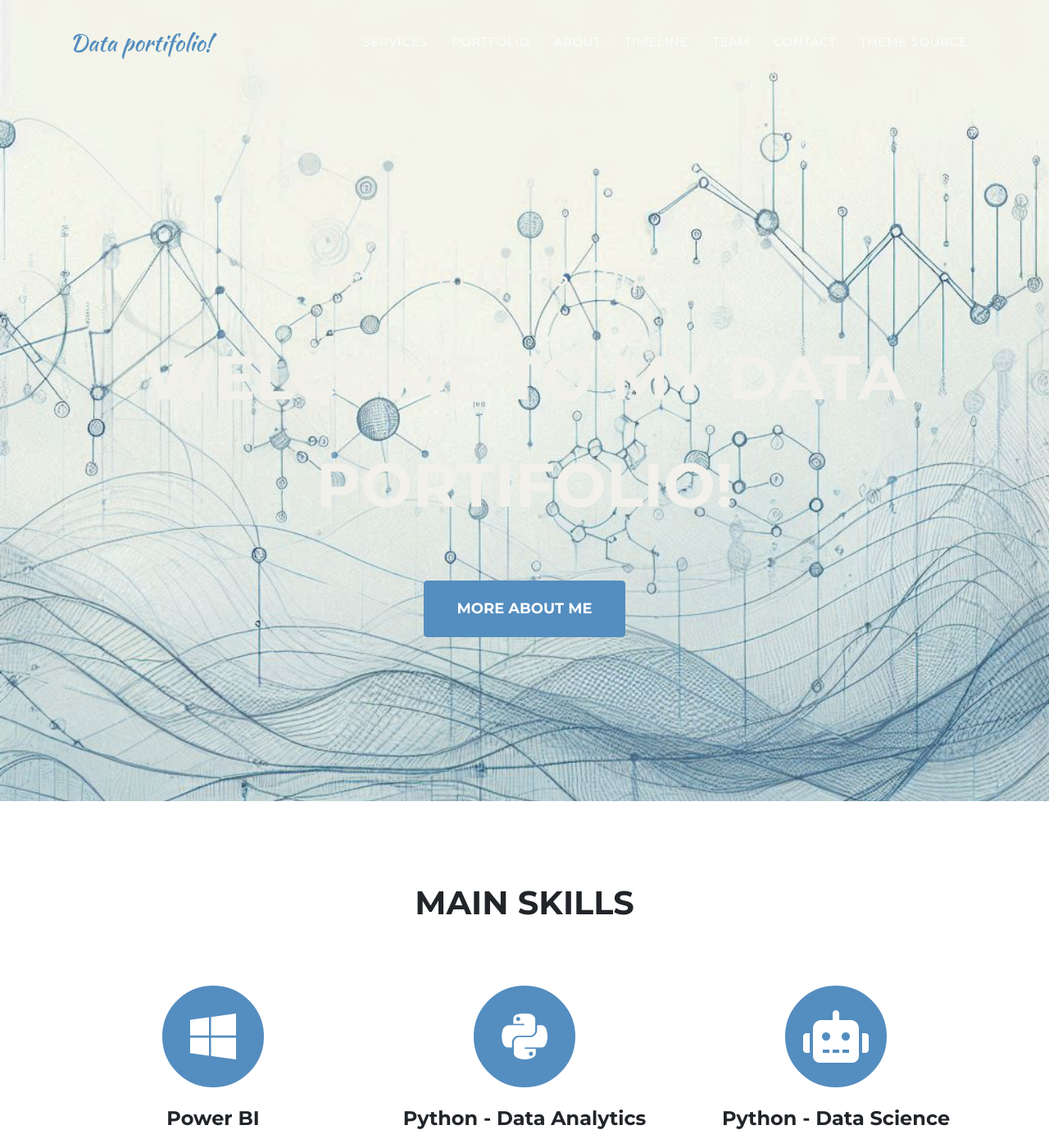
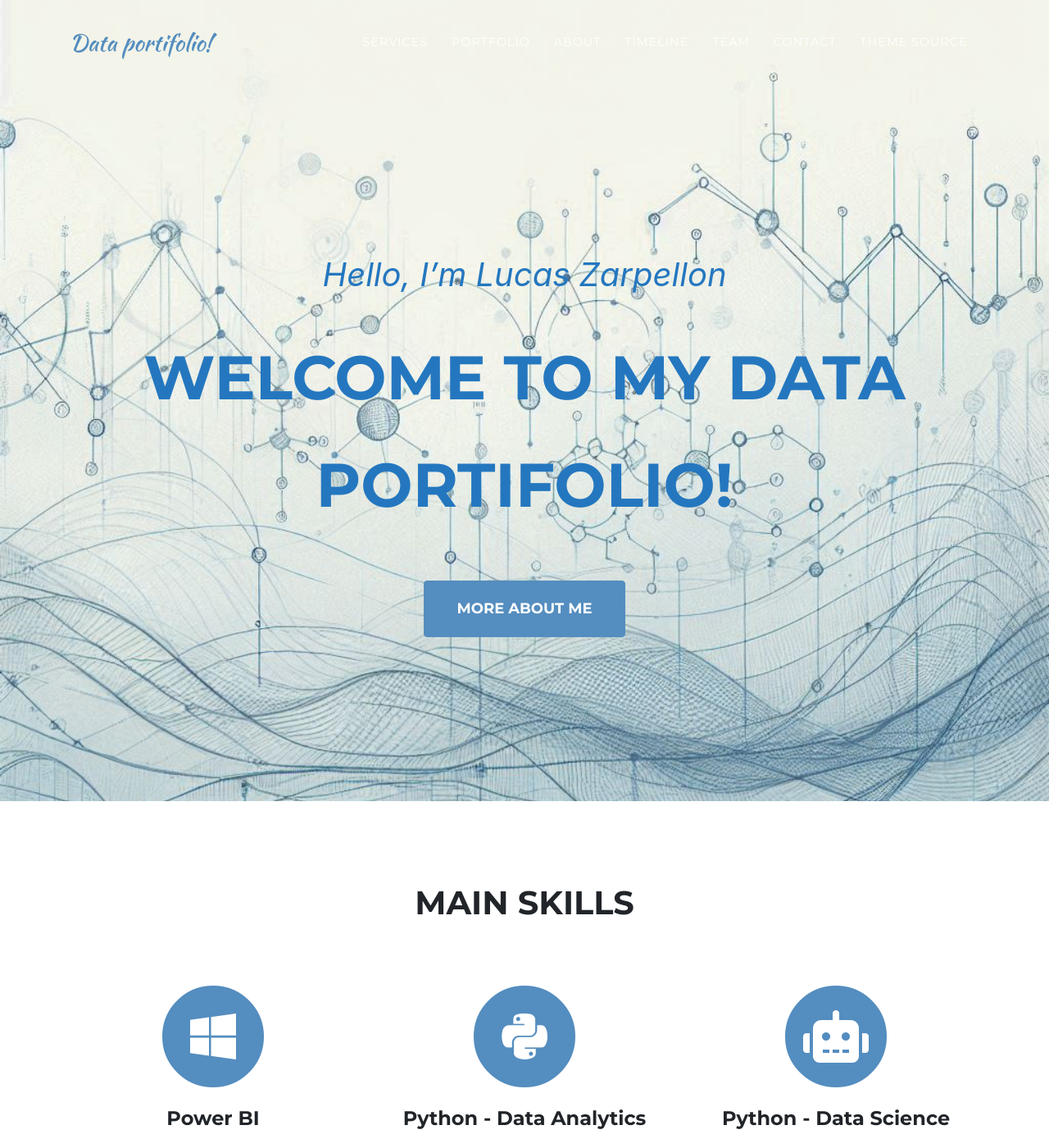
Before and after one commit to lcszarpellon/lucas_zarpellon-Portfolio, a Jekyll site: the page built from index.md, in a window 1280 px wide and 1400 px high. Shown: the whole window at 82% size. Built offline with Jekyll 4.4.1, drawn with Linux system fonts in a browser that asks for light colours; some web fonts are replaced.

Commit message:
Update _masthead.scss

```diff
--- a/_sass/layout/_masthead.scss
+++ b/_sass/layout/_masthead.scss
@@ -1,7 +1,7 @@
 // Styling for the masthead
 header.masthead {
   text-align: center;
-  color: $white; //white;
+  color: $dblue; //white;
   background-image: url("#{$header-image}");
   background-repeat: no-repeat;
   background-attachment: scroll;
```
